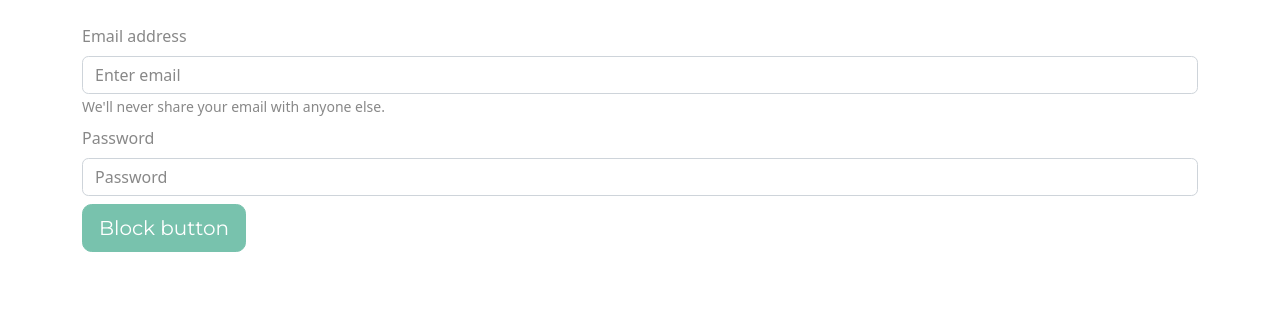
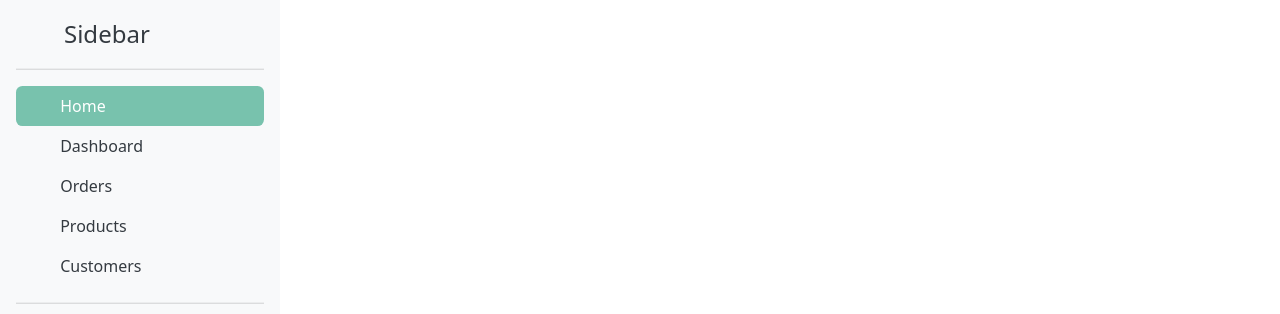
Before and after one commit to JARYOGOOJO/52market.shop, a website built with Parcel: page src/main/resources/static/index.html in a window 1280 px wide. Shown: the part 56-370 px from the top of the page. Built offline with nearby package versions, Linux system fonts and the light colour scheme.

Commit message:
HTML FIX

```diff
--- a/src/main/resources/static/index.html
+++ b/src/main/resources/static/index.html
@@ -26,8 +26,7 @@
     <script src="https://unpkg.com/axios/dist/axios.min.js"></script>
     <script crossorigin="anonymous"
         integrity="sha512-HNbo1d4BaJjXh+/e6q4enTyezg5wiXvY3p/9Vzb20NIvkJghZxhzaXeffbdJuuZSxFhJP87ORPadwmU9aN3wSA=="
-            referrerpolicy="no-referrer"
-            src="https://cdnjs.cloudflare.com/ajax/libs/jquery/3.6.0/jquery.slim.js"></script>
+        referrerpolicy="no-referrer" src="https://cdnjs.cloudflare.com/ajax/libs/jquery/3.6.0/jquery.slim.js"></script>
     <script src="js/index.js"></script>
     <meta content="#fafafa" name="theme-color">
 </head>
@@ -42,7 +41,7 @@
                 <span class="navbar-toggler-icon"></span>
             </button>
 
-        <div class="navbar-collapse collapse" id="navbarColor01" style="">
+            <div class="navbar-collapse collapse" id="navbarColor01">
                 <ul class="navbar-nav me-auto">
                     <li class="nav-item">
                         <a class="nav-link active" href="#">Home
@@ -77,22 +76,76 @@
             </div>
         </div>
     </nav>
-<div class="container">
-    <form action="">
-        <div class="form-group">
-            <label class="form-label mt-4" for="exampleInputEmail1">Email address</label>
-            <input aria-describedby="emailHelp" class="form-control" id="exampleInputEmail1"
-                   placeholder="Enter email" type="email">
-            <small class="form-text text-muted" id="emailHelp">We'll never share your email with anyone
-                else.</small>
+    <main style="height: 100vh;">
+        <div class="d-flex flex-column flex-shrink-0 p-3 bg-light" style="width: 280px;">
+            <a href="/" class="d-flex align-items-center mb-3 mb-md-0 me-md-auto link-dark text-decoration-none">
+                <svg class="bi me-2" width="40" height="32">
+                    <use xlink:href="#bootstrap"></use>
+                </svg>
+                <span class="fs-4">Sidebar</span>
+            </a>
+            <hr>
+            <ul class="nav nav-pills flex-column mb-auto">
+                <li class="nav-item">
+                    <a href="#" class="nav-link active" aria-current="page">
+                        <svg class="bi me-2" width="16" height="16">
+                            <use xlink:href="#home"></use>
+                        </svg>
+                        Home
+                    </a>
+                </li>
+                <li>
+                    <a href="#" class="nav-link link-dark">
+                        <svg class="bi me-2" width="16" height="16">
+                            <use xlink:href="#speedometer2"></use>
+                        </svg>
+                        Dashboard
+                    </a>
+                </li>
+                <li>
+                    <a href="#" class="nav-link link-dark">
+                        <svg class="bi me-2" width="16" height="16">
+                            <use xlink:href="#table"></use>
+                        </svg>
+                        Orders
+                    </a>
+                </li>
+                <li>
+                    <a href="#" class="nav-link link-dark">
+                        <svg class="bi me-2" width="16" height="16">
+                            <use xlink:href="#grid"></use>
+                        </svg>
+                        Products
+                    </a>
+                </li>
+                <li>
+                    <a href="#" class="nav-link link-dark">
+                        <svg class="bi me-2" width="16" height="16">
+                            <use xlink:href="#people-circle"></use>
+                        </svg>
+                        Customers
+                    </a>
+                </li>
+            </ul>
+            <hr>
+            <div class="dropdown">
+                <a href="#" class="d-flex align-items-center link-dark text-decoration-none dropdown-toggle"
+                    id="dropdownUser2" data-bs-toggle="dropdown" aria-expanded="false">
+                    <img src="https://github.com/mdo.png" alt="" width="32" height="32" class="rounded-circle me-2">
+                    <strong>mdo</strong>
+                </a>
+                <ul class="dropdown-menu text-small shadow" aria-labelledby="dropdownUser2">
+                    <li><a class="dropdown-item" href="#">New project...</a></li>
+                    <li><a class="dropdown-item" href="#">Settings</a></li>
+                    <li><a class="dropdown-item" href="#">Profile</a></li>
+                    <li>
+                        <hr class="dropdown-divider">
+                    </li>
+                    <li><a class="dropdown-item" href="#">Sign out</a></li>
+                </ul>
             </div>
-        <div class="form-group">
-            <label class="form-label mt-2" for="exampleInputPassword1">Password</label>
-            <input class="form-control" id="exampleInputPassword1" placeholder="Password" type="password">
         </div>
-        <button class="btn mt-2 btn-lg btn-primary" type="button">Block button</button>
-    </form>
-</div>
+    </main>
 
     <!-- Google Analytics: change UA-XXXXX-Y to be your site's ID. -->
     <script>
```
Also changed, not shown: src/main/resources/static/login.html (+9 -8 lines), src/main/resources/static/register.html (+14 -16 lines). Lines whose indentation alone changed are shown as unchanged.
